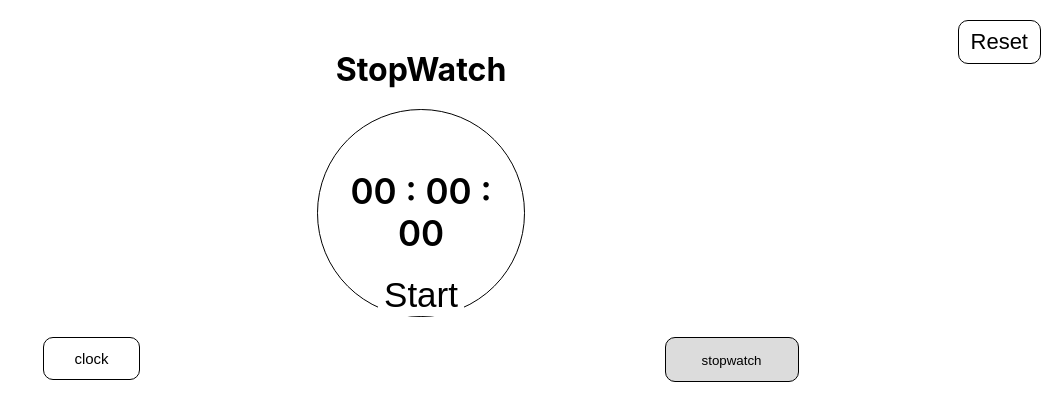
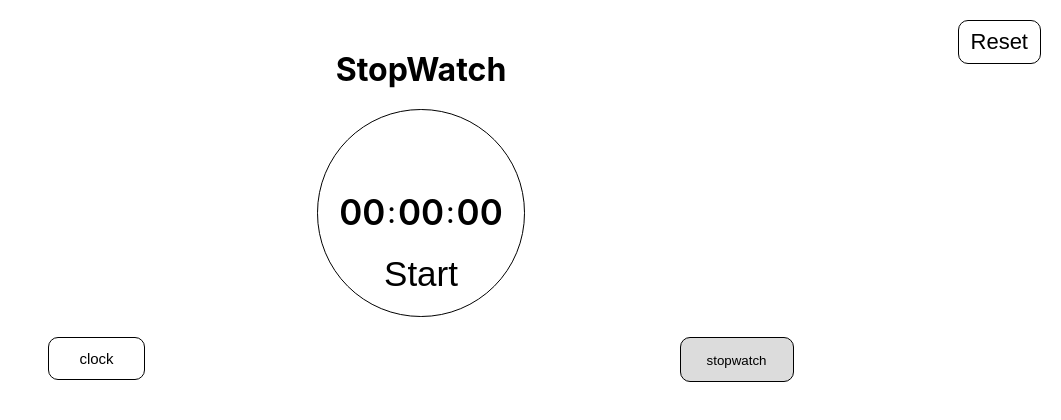
Before and after one commit to ShivaKumar7799/hybridclock, a React (Create React App) app: page / in a window 1280 px wide. Both pictures are taken after a click on the button "stopwatch". Shown: the top 420 px of the page, without its empty margins (219-1280 px from the left). Built offline with nearby package versions, Linux system fonts and the light colour scheme.

Commit message:
updated milliseconds to the stopwatch

```diff
--- a/src/HybridClock/HybridClock.js
+++ b/src/HybridClock/HybridClock.js
@@ -12,10 +12,11 @@ export default function HybridClock() {
 
   const [count,setCount] = useState(null);
   const [timerId,setTimerId] = useState(null);
+  const [milliSeconds,setMilliSeconds] = useState("00");
   const [seconds,setSeconds] = useState("00");
   const [minutes,setMinutes] = useState("00");
-  const [hours,setHours] = useState("00");
-  const [showStart,setShowStart] = useState(true)
+//  const [hours,setHours] = useState("00");
+  const [showStart,setShowStart] = useState(true);
   const [showStop,setShowStop] = useState(false);
   let getCount = count;
 
@@ -26,10 +27,10 @@ const startTimer = () => {
     setTimerId( setInterval( () => {
         console.log("timerTriggerd");
         setCount((prev) => ( getCount = (prev + 1) ) );
-        setSeconds(  ( (getCount + 1) % 60 ) < 10 ? "0" +  ( (getCount + 1) % 60 ) :  ( (getCount + 1) % 60 )   );
-        setMinutes( (parseInt((getCount + 1)/60) % 60) <10 ? "0" + (parseInt((getCount + 1)/60) % 60) : (parseInt((getCount + 1)/60) % 60)    );
-        setHours( parseInt((getCount + 1) / 3600)< 10 ? "0" + parseInt((getCount + 1) / 3600) : parseInt((getCount + 1) / 3600)  )
-    } , 1000)   )
+        setMilliSeconds(  ( (getCount + 1) % 60 ) < 10 ? "0" +  ( (getCount + 1) % 60 ) :  ( (getCount + 1) % 60 )   );
+        setSeconds( (parseInt((getCount + 1)/60) % 60) <10 ? "0" + (parseInt((getCount + 1)/60) % 60) : (parseInt((getCount + 1)/60) % 60)    );
+        setMinutes( parseInt((getCount + 1) / 3600)< 10 ? "0" + parseInt((getCount + 1) / 3600) : parseInt((getCount + 1) / 3600)  )
+    } , 10)   )
 
 }
 const stopTimer = () => {
@@ -43,9 +44,10 @@ const resetTimer = () => {
     console.log('reset');
     setTimerId(clearInterval(timerId));
     setCount(0);
+    setMilliSeconds("00")
     setSeconds("00");
     setMinutes("00");
-    setHours("00");
+   // setHours("00");
     setShowStart(true);
     setShowStop(false)
 }
@@ -60,7 +62,8 @@ const resetTimer = () => {
   }
 
   const data = {
-    hours : hours,
+    milliSeconds : milliSeconds,
+    //hours : hours,
     minutes : minutes,
     seconds : seconds,
     startTimer : startTimer,
@@ -80,10 +83,10 @@ const resetTimer = () => {
         </div>
 
         <div className='hybridBtns' >
-            <div className= {showClock ? "active" :'clockBtn'} >
+            <div className= {showClock ? "activeClock" :'clockBtn'} >
                <Button click = {showClockFun} name = "clock" />
             </div>
-            <div className= {showStopWatch ? "active" : "stopwatchBtn"}>
+            <div className= {showStopWatch ? "activeStopWatch" : "stopwatchBtn"}>
                <Button click = {showStopWatchFun} name = "stopwatch" />
             </div>
         </div>
--- a/src/HybridClock/StopWatch/StopWatchComponent.js
+++ b/src/HybridClock/StopWatch/StopWatchComponent.js
@@ -1,5 +1,4 @@
 import Button from '../Button'
-import { useEffect, useState } from 'react'
 import './stopWatchComponent.css'
 
 export default function StopWatchComponent({sendData}) {
@@ -11,7 +10,7 @@ export default function StopWatchComponent({sendData}) {
 
           <div className='circle' >
             <div className='displayTimer' >
-              <span className='timerSpan' > {sendData.hours} : {sendData.minutes} : {sendData.seconds} </span>
+              <span className='span1 timerSpan' > {sendData.minutes} </span> : <span className='span2 timerSpan' >  {sendData.seconds}  </span> : <span className='span3 timerSpan' >  {sendData.milliSeconds} </span>
             </div>
             <div className='Btns'>
             {sendData.showStart ? <Button click = {sendData.startTimer} name = "Start" /> : null}
--- a/src/HybridClock/StopWatch/stopWatchComponent.css
+++ b/src/HybridClock/StopWatch/stopWatchComponent.css
@@ -17,6 +17,14 @@ h1{
 }
 .displayTimer{
   transform: translateY(30px);
+  display: flex;
+  justify-content: center;
+  align-items: center;
+  font-size: 30px;
+}
+.timerSpan{
+  width: 50px;
+  flex-basis: 50px;
 }
 span{
   font-size: 35px;
--- a/src/HybridClock/button.css
+++ b/src/HybridClock/button.css
@@ -1,4 +1,4 @@
-.active{
+.activeClock, .activeStopWatch{
   background-color: gainsboro;
   font-size: 15px;
   padding: 12px 30px;
@@ -6,7 +6,10 @@
   border-radius: 10px;
   font-weight: 500
 }
-.active> button{
+.activeStopWatch{
+  padding: 12px 20px;
+}
+.activeClock> button, .activeStopWatch> button{
   background-color: gainsboro;
   border: none;
 }
```
